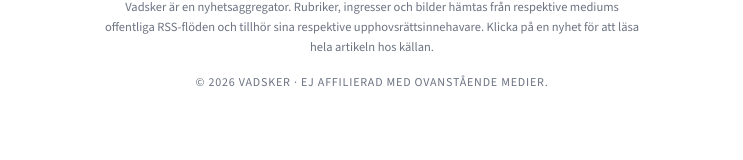
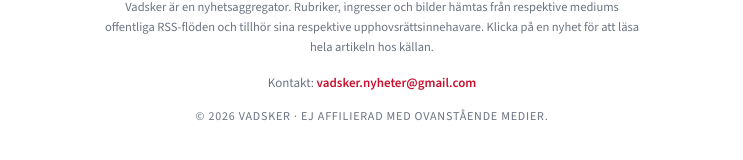
Before and after one commit to victormossberg-oss/vadsker, a Next.js app: page / in a window 1280 px wide. Shown: the part 524-684 px from the top of the page, without its empty margins (268-1011 px from the left). Built offline with nearby package versions, Linux system fonts and the light colour scheme; no server answers.

Commit message:
Lägg till kontaktadress i footern

```diff
--- a/app/globals.css
+++ b/app/globals.css
@@ -341,6 +341,22 @@ body {
   margin: 0 auto 16px;
 }
 
+.footer__contact {
+  font-size: 13px;
+  color: var(--muted);
+  margin-bottom: 14px;
+}
+
+.footer__contact a {
+  color: var(--accent);
+  font-weight: 600;
+  text-decoration: none;
+}
+
+.footer__contact a:hover {
+  text-decoration: underline;
+}
+
 .footer__copyright {
   font-size: 12px;
   color: var(--muted);
--- a/app/page.tsx
+++ b/app/page.tsx
@@ -43,6 +43,10 @@ export default async function Home() {
           respektive upphovsrättsinnehavare. Klicka på en nyhet för att läsa
           hela artikeln hos källan.
         </p>
+        <p className="footer__contact">
+          Kontakt:{" "}
+          <a href="mailto:vadsker.nyheter@gmail.com">vadsker.nyheter@gmail.com</a>
+        </p>
         <p className="footer__copyright">
           © {new Date().getFullYear()} Vadsker · Ej affilierad med ovanstående
           medier.
```
